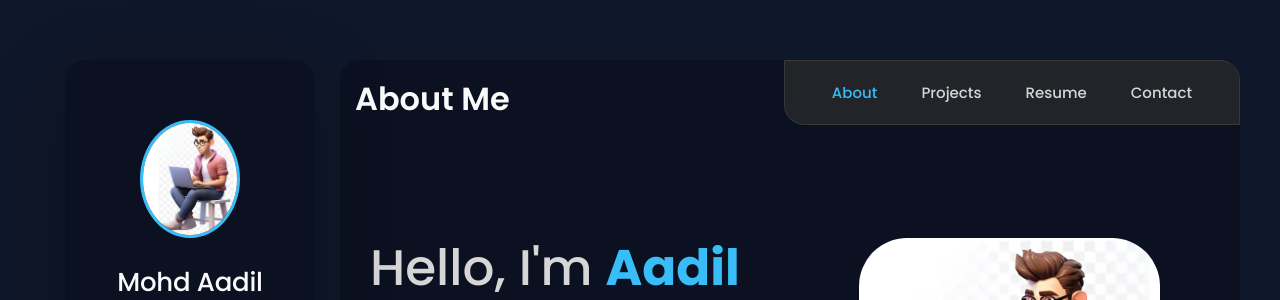
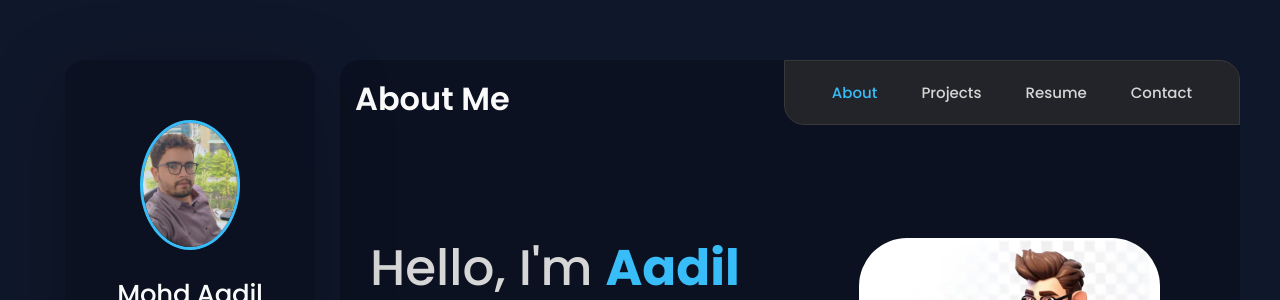
Before and after one commit to Aadil1720/MyPortfolio, a React (Vite) app: page / in a window 1280 px wide. Shown: the top 300 px of the page. Built offline with nearby package versions, Linux system fonts and the light colour scheme.

Commit message:
Update Sidebar.jsx

```diff
--- a/src/components/Sidebar.jsx
+++ b/src/components/Sidebar.jsx
@@ -14,7 +14,7 @@ const Sidebar = () => {
    <aside className={`sidebar ${active ? 'active' : ''}`}>
     <div className='sidebar-info'>
         <figure>
-            <img src='images/Avatar.jpeg' alt='' width='100' style={{borderRadius:'50%', border:'solid #38BDF8'}}/>
+            <img src='images/logoImage.jpeg' alt='' width='100' style={{borderRadius:'50%', border:'solid #38BDF8'}}/>
         </figure>
           <div className='info-content'>
 
```
